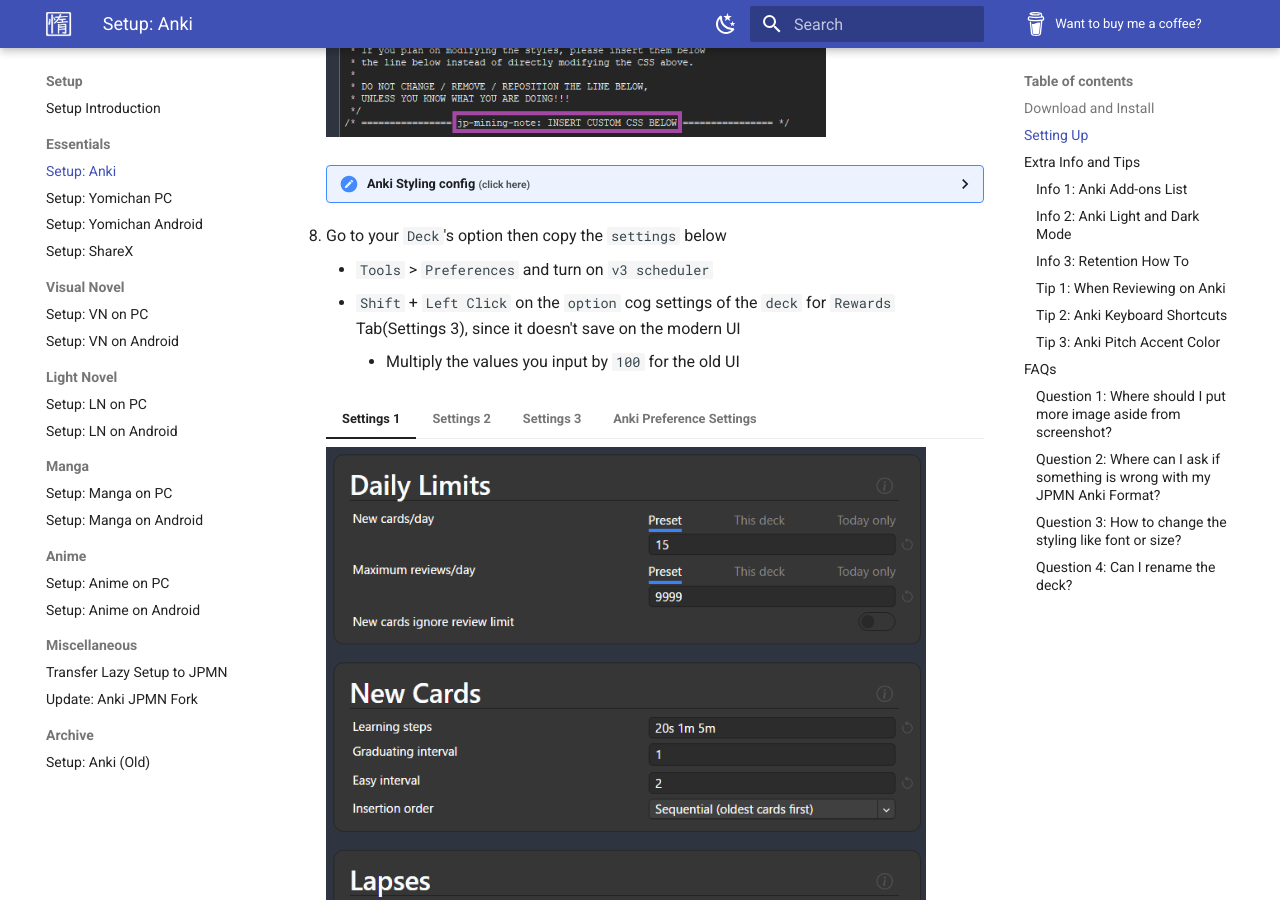
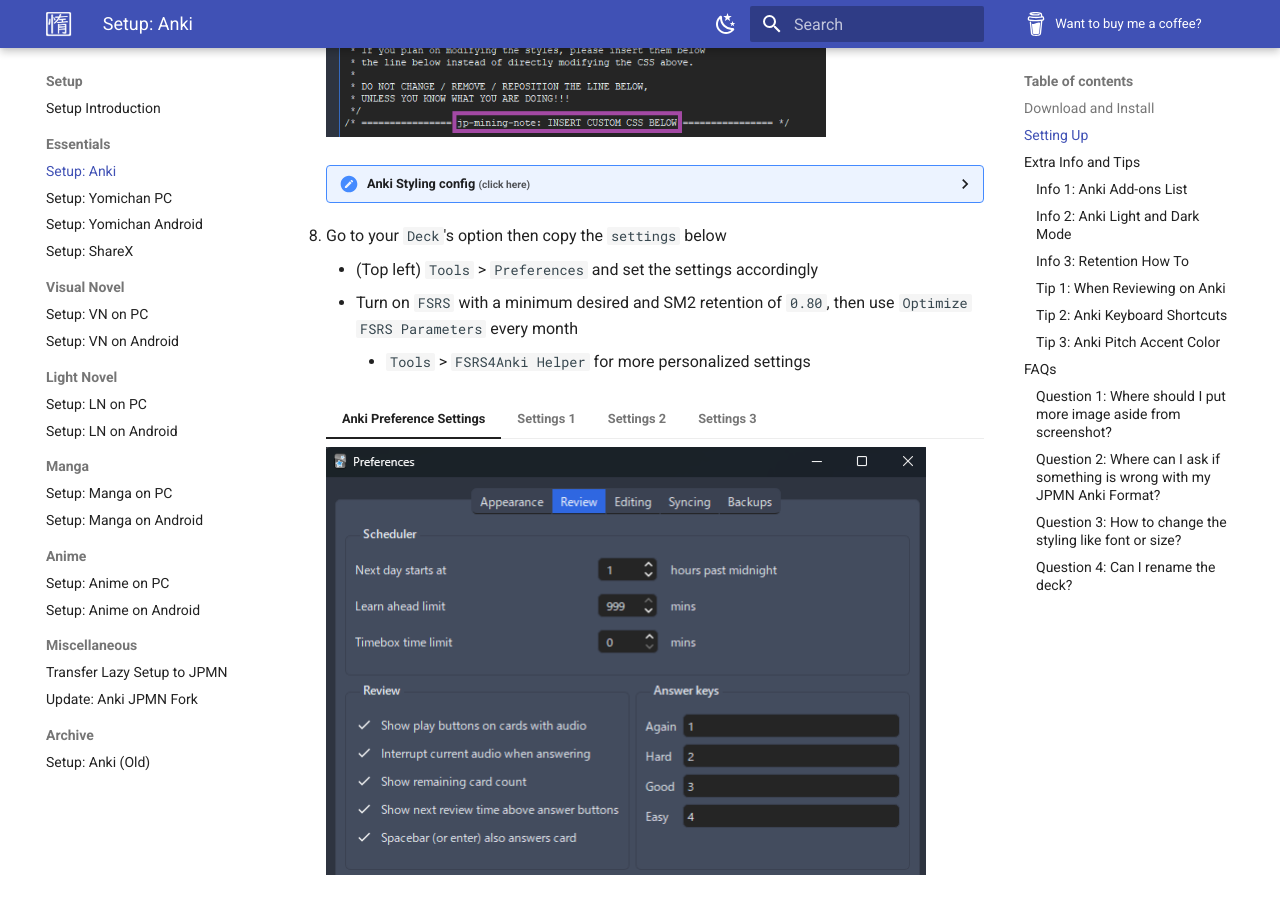
Before and after one commit to Xelieu/xelieu.github.io, an MkDocs documentation site: the page built from docs/jp-lazy-guide/setupAnki.md, in a window 1280 px wide and 900 px high, scrolled down 2954 px. Built offline with MkDocs 1.6.1 and Material for MkDocs 9.7.7, drawn with Linux system fonts in a browser that asks for light colours.

Commit message:
$updated info

```diff
--- a/docs/jp-lazy-guide/setupAnki.md
+++ b/docs/jp-lazy-guide/setupAnki.md
@@ -254,18 +254,18 @@
 
 
 8. Go to your `Deck`'s option then copy the `settings` below
-    - `Tools` > `Preferences` and turn on `v3 scheduler`
-    - `Shift` + `Left Click` on the `option` cog settings of the `deck` for `Rewards` Tab(Settings 3), since it doesn't save on the modern UI
-        - Multiply the values you input by `100` for the old UI
+    - (Top left) `Tools` > `Preferences` and set the settings accordingly
+    - Turn on `FSRS` with a minimum desired and SM2 retention of `0.80`, then use `Optimize FSRS Parameters` every month
+        - `Tools` > `FSRS4Anki Helper` for more personalized settings
 
+    === "Anki Preference Settings"
+        ![Anki Preference Settings](../img/anki-preference-settings.png){height=300 width=600}
     === "Settings 1"
         ![Anki Settings 1](../img/anki-settings-1.png){height=300 width=600}
     === "Settings 2"
         ![Anki Settings 2](../img/anki-settings-2.png){height=300 width=600}
     === "Settings 3"
         ![Anki Settings 3](../img/anki-settings-3.png){height=300 width=600}
-    === "Anki Preference Settings"
-        ![v3 Scheduler](../img/v3-scheduler.png){height=300 width=600}
 
 9. Restart your `Anki` and it should be good to go
 
```
Also changed, not shown: docs/jp-lazy-guide/changelog.md (+1 -0 lines), docs/img/anki-preference-settings.png (added), docs/img/anki-settings-1.png, docs/img/anki-settings-2.png, docs/img/anki-settings-3.png, docs/img/v3-scheduler.png (deleted).
